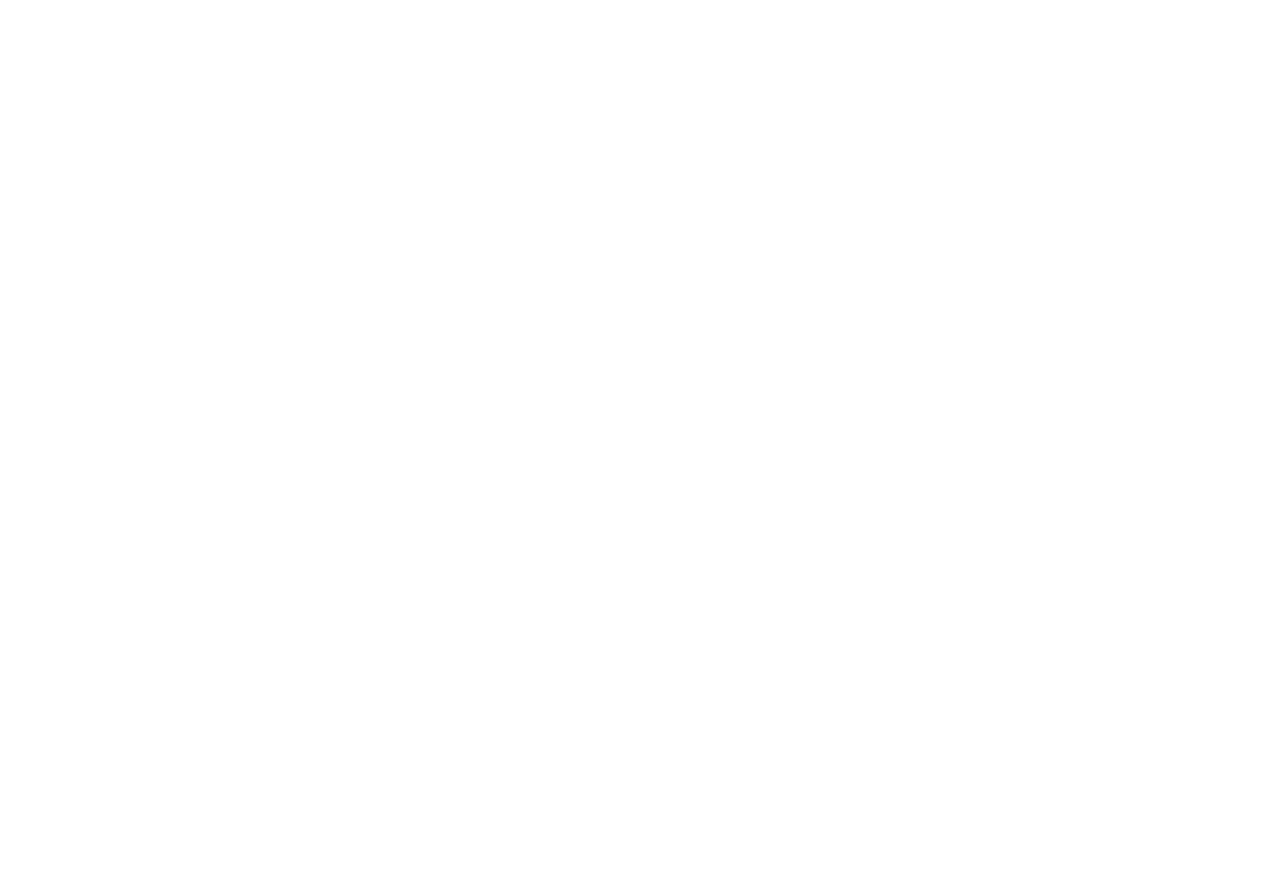
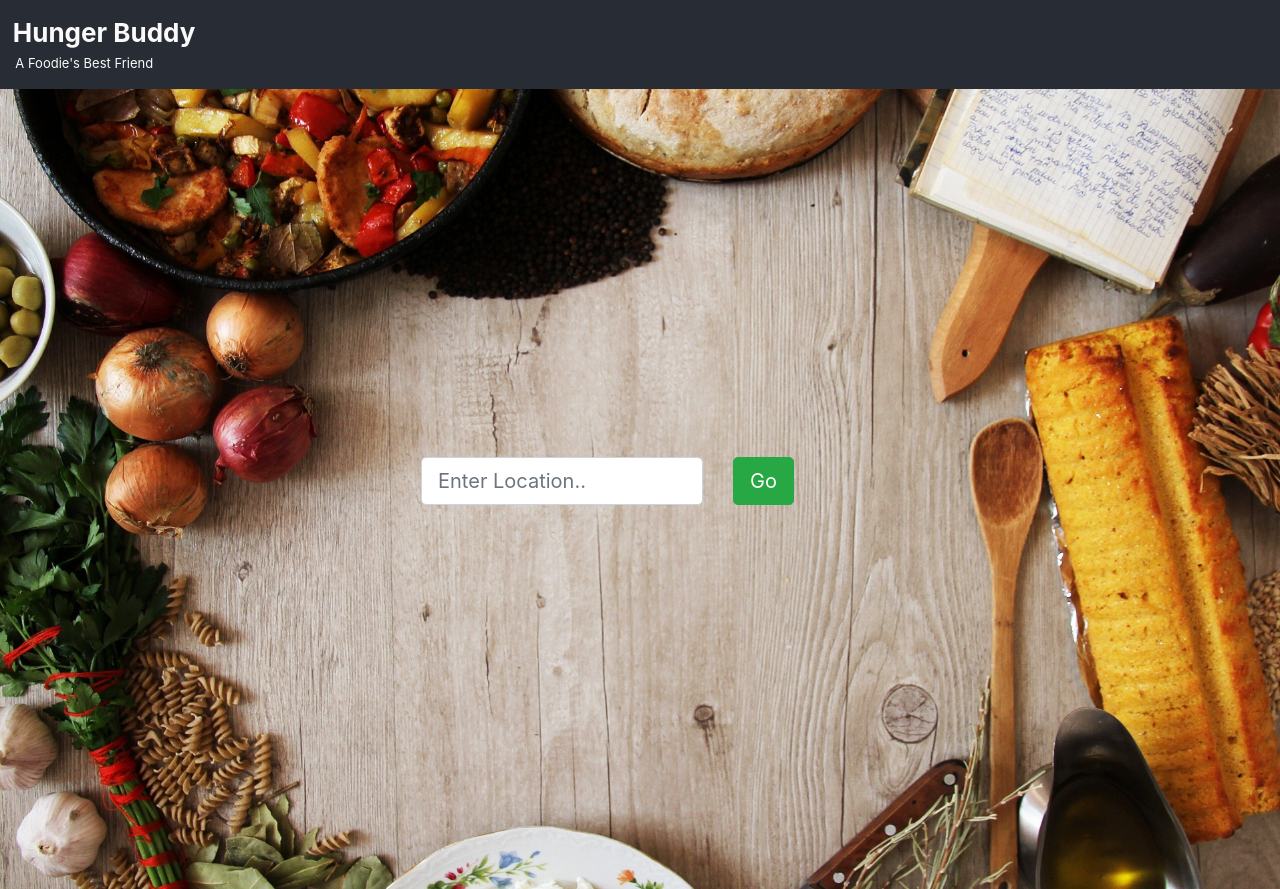
Before and after one commit to banurekhaMohan279/Hunger-Buddy, a React (Create React App) app: page /Hunger-Buddy/Location in a window 1280 px wide. Before the commit the page ends 800 px from the top, so only its background shows below. Built offline with nearby package versions, Linux system fonts and the light colour scheme.

Commit message:
Update routes

```diff
--- a/src/components/App.js
+++ b/src/components/App.js
@@ -10,7 +10,7 @@
 
   function goToHomePage(event){
     event.preventDefault();
-    history.push('/Location');
+    history.push('/Hunger-Buddy/Location');
   }
 
   return (
--- a/src/components/AppHeader.js
+++ b/src/components/AppHeader.js
@@ -6,7 +6,7 @@
   let history = useHistory();
 
   function gotoHome(){
-    history.push('/Location');
+    history.push('/Hunger-Buddy/Location');
   }
 
   return (
--- a/src/components/location.js
+++ b/src/components/location.js
@@ -19,7 +19,7 @@
   function locationSubmit(event) {
     event.preventDefault();
     dispatch(getCities({location})).then( () => {
-      history.push('/Restaurants')
+      history.push('/Hunger-Buddy/Restaurants')
     } );
   }
 
--- a/src/components/restaurants.js
+++ b/src/components/restaurants.js
@@ -56,7 +56,7 @@
 
   function getRestaurantDetail(res_id){
       dispatch(getRestaurantDetails(res_id)).then (() => {
-        history.push('/RestaurantDetails');
+        history.push('/Hunger-Buddy/RestaurantDetails');
       });
   }
 
--- a/src/routes.js
+++ b/src/routes.js
@@ -16,12 +16,12 @@
               <Route exact path = '/Hunger-Buddy'>
                 <App />
               </Route>
-              <Route path = '/Location'>
+              <Route path = '/Hunger-Buddy/Location'>
                 <Location />
               </Route>
-              <Route path = '/Restaurants' component = {Restaurants} >
+              <Route path = '/Hunger-Buddy/Restaurants' component = {Restaurants} >
               </Route>
-              <Route path = '/RestaurantDetails' component = {RestaurantDetails}>
+              <Route path = '/Hunger-Buddy/RestaurantDetails' component = {RestaurantDetails}>
               </Route>
             </Switch>
         </Suspense>
```
